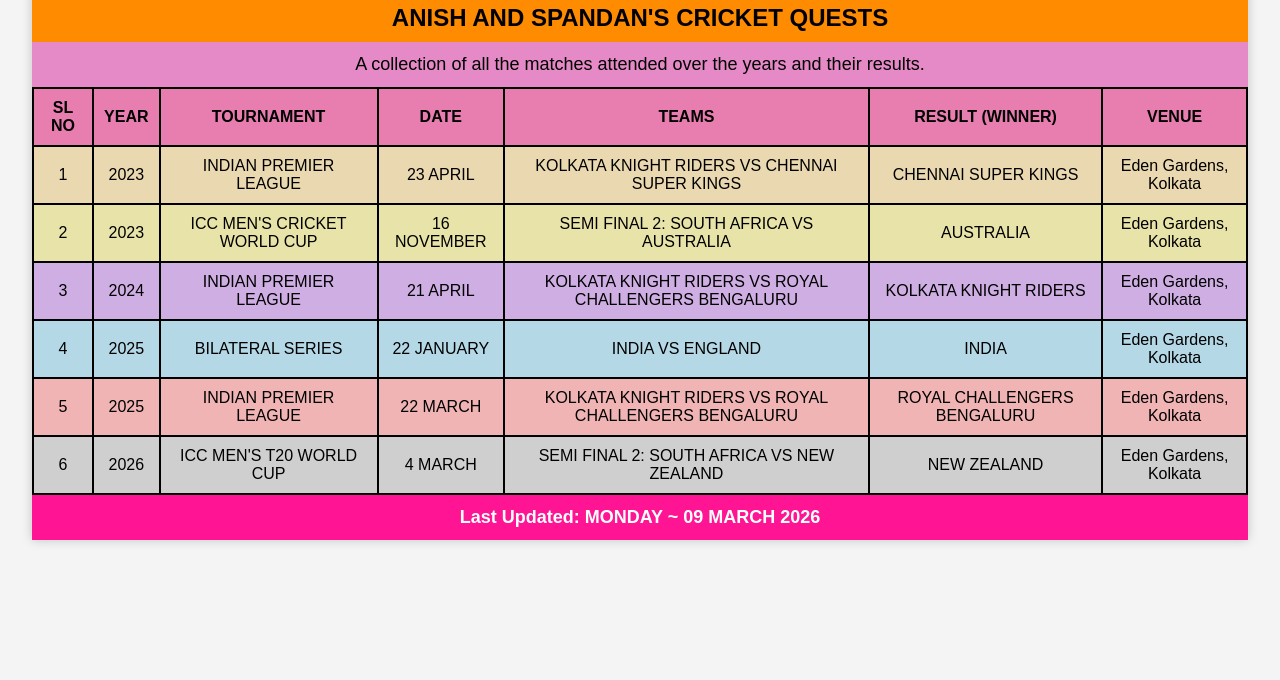
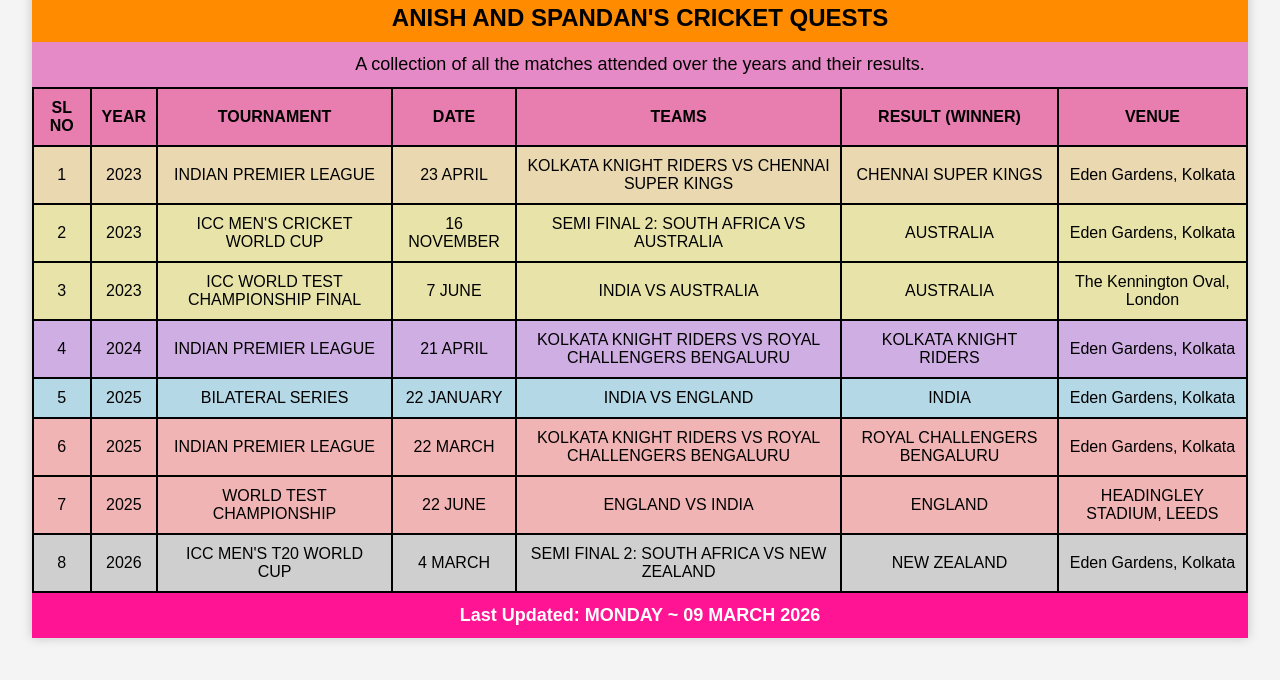
Before and after one commit to The-Nobleman-AB/cricket-quests, a plain HTML site: page index.html in a window 1280 px wide. Shown: the part 78-758 px from the top of the page. Drawn offline with Linux system fonts and the light colour scheme.

Commit message:
Update index.html

```diff
--- a/index.html
+++ b/index.html
@@ -58,12 +58,13 @@
     background:#e87db0;
 }
 
-.row1{background:#ead9b0;}
-.row2{background:#e8e4a9;}
-.row3{background:#cfaee3;}
-.row4{background:#b5d8e6;}
-.row5{background:#f0b4b4;}
-.row6{background:#cfcfcf;}
+.csk{background:#ead9b0;}
+.aus{background:#e8e4a9;}
+.kkr{background:#cfaee3;}
+.ind{background:#b5d8e6;}
+.rcb{background:#f0b4b4;}
+.eng{background:#f0b4b4;}
+.nz{background:#cfcfcf;}
 
 .footer{
     background:#ff1493;
@@ -101,7 +102,7 @@
 <th>VENUE</th>
 </tr>
 
-<tr class="row1">
+<tr class="csk">
 <td>1</td>
 <td>2023</td>
 <td>INDIAN PREMIER LEAGUE</td>
@@ -111,7 +112,7 @@
 <td>Eden Gardens, Kolkata</td>
 </tr>
 
-<tr class="row2">
+<tr class="aus">
 <td>2</td>
 <td>2023</td>
 <td>ICC MEN'S CRICKET WORLD CUP</td>
@@ -121,8 +122,18 @@
 <td>Eden Gardens, Kolkata</td>
 </tr>
 
-<tr class="row3">
+<tr class="aus">
 <td>3</td>
+<td>2023</td>
+<td>ICC WORLD TEST CHAMPIONSHIP FINAL</td>
+<td>7 JUNE</td>
+<td>INDIA VS AUSTRALIA</td>
+<td>AUSTRALIA</td>
+<td>The Kennington Oval, London</td>
+</tr>
+
+<tr class="kkr">
+<td>4</td>
 <td>2024</td>
 <td>INDIAN PREMIER LEAGUE</td>
 <td>21 APRIL</td>
@@ -131,8 +142,8 @@
 <td>Eden Gardens, Kolkata</td>
 </tr>
 
-<tr class="row4">
-<td>4</td>
+<tr class="ind">
+<td>5</td>
 <td>2025</td>
 <td>BILATERAL SERIES</td>
 <td>22 JANUARY</td>
@@ -141,8 +152,8 @@
 <td>Eden Gardens, Kolkata</td>
 </tr>
 
-<tr class="row5">
-<td>5</td>
+<tr class="rcb">
+<td>6</td>
 <td>2025</td>
 <td>INDIAN PREMIER LEAGUE</td>
 <td>22 MARCH</td>
@@ -151,8 +162,18 @@
 <td>Eden Gardens, Kolkata</td>
 </tr>
 
-<tr class="row6">
-<td>6</td>
+<tr class="eng">
+<td>7</td>
+<td>2025</td>
+<td>WORLD TEST CHAMPIONSHIP</td>
+<td>22 JUNE</td>
+<td>ENGLAND VS INDIA</td>
+<td>ENGLAND</td>
+<td>HEADINGLEY STADIUM, LEEDS</td>
+</tr>
+
+<tr class="nz">
+<td>8</td>
 <td>2026</td>
 <td>ICC MEN'S T20 WORLD CUP</td>
 <td>4 MARCH</td>
```
